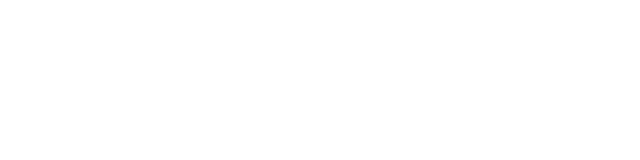
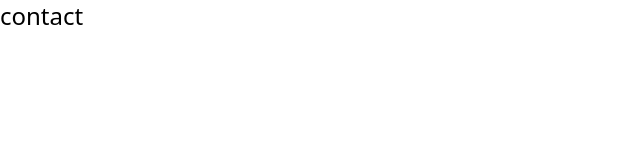
Before and after one commit to Jdelbarcogarza/dmx-frontend-challenge, a Nuxt app: page /contact in a window 1280 px wide. Before the commit this address had no page. Shown: the top 160 px of the page, without its empty margins (0-640 px from the left). Built offline with nearby package versions, Linux system fonts and the light colour scheme.

Commit message:
added contact page

```diff
--- /dev/null
+++ b/pages/contact.vue
@@ -0,0 +1,5 @@
+<template>
+  <div class="text-2xl">
+    contact
+  </div>
+</template>
```
